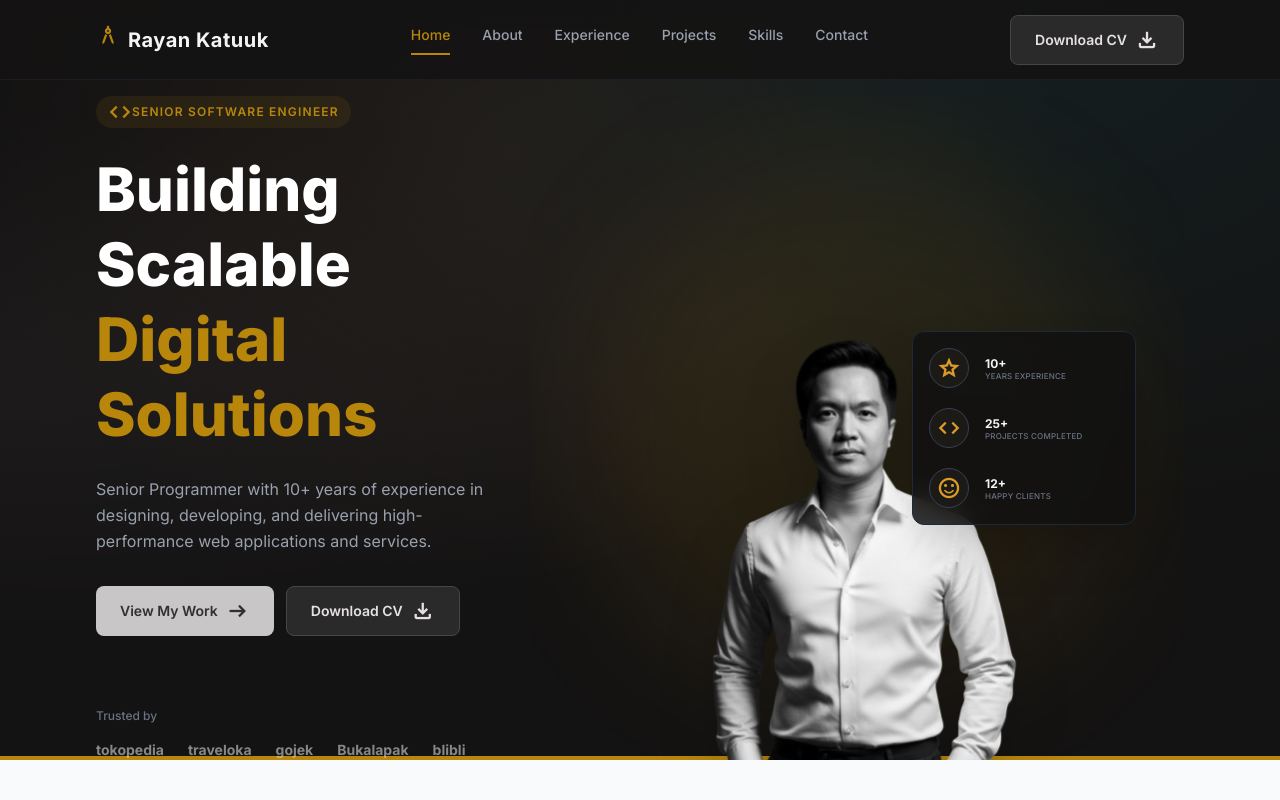
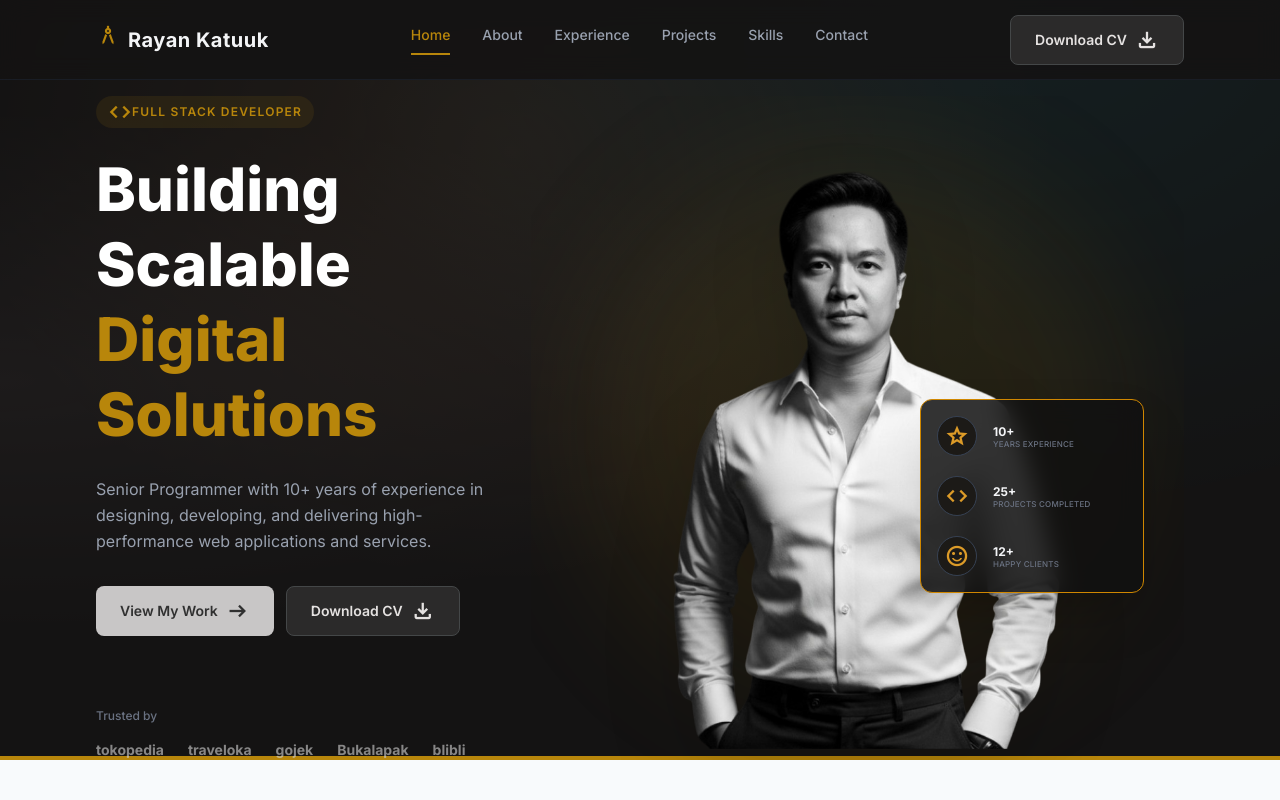
Before and after one commit to rayankatuuk/fullstack-fe, a Next.js app: page / in a window 1280 px wide. Shown: the top 800 px of the page. Built offline with nearby package versions, Linux system fonts and the light colour scheme.

Commit message:
feat: update Hero component styles and change availability label to Full Stack Developer

```diff
--- a/src/components/landing/Hero.tsx
+++ b/src/components/landing/Hero.tsx
@@ -81,13 +81,13 @@ export default function Hero({
         <div className="pointer-events-none absolute left-1/2 top-1/2 h-136 w-136 -translate-x-1/2 -translate-y-1/2 rounded-full bg-[#b8860b]/10 blur-3xl" />
 
         {/* Portrait Stage - full height, bottom-aligned */}
-        <div className="pointer-events-none absolute inset-0 flex items-end justify-center">
-          <div className="relative h-full w-full max-w-3xl">
+        <div className="pointer-events-none absolute inset-0 flex items-end justify-center pb-30">
+          <div className="relative h-full w-full max-w-4xl">
             <Image
               src="/images/rayan.png"
               alt="Profile Picture"
               fill
-              className="object-contain object-bottom drop-shadow-2xl lg:scale-100 xl:scale-110"
+              className="object-contain object-bottom drop-shadow-2xl lg:scale-100 xl:scale-140"
               sizes="42vw"
               priority
             />
@@ -95,7 +95,7 @@ export default function Hero({
         </div>
 
         {/* Stats Card - Positioned absolutely within desktop container */}
-        <div className="absolute right-6 top-1/2 -translate-y-1/2 z-20 w-56 rounded-xl border border-gray-800 bg-[#111111]/85 p-4 shadow-2xl backdrop-blur-md xl:right-12">
+        <div className="absolute right-6 top-100 -translate-y-1/2 z-20 w-56 rounded-xl border border-yellow-600 bg-[#111111]/85 p-4 shadow-2xl backdrop-blur-md xl:right-10">
           {site.hero.stats?.map((stat, idx) => (
             <div key={idx} className={idx === 0 ? "flex items-center gap-4" : "mt-5 flex items-center gap-4"}>
               <div className="flex h-10 w-10 shrink-0 items-center justify-center rounded-full border border-gray-700 bg-[#1c1a17] text-[#dc9b28]">
--- a/src/data/site.ts
+++ b/src/data/site.ts
@@ -21,7 +21,7 @@ export const site = {
   title: "Rayan Katuuk | Portfolio",
   description:
     "Senior Programmer with 10+ years of experience in designing, developing, and delivering high-performance web applications and services.",
-  availabilityLabel: "SENIOR SOFTWARE ENGINEER",
+  availabilityLabel: "FULL STACK DEVELOPER",
   navLinks: [
     { label: "Home", href: "/", isActive: true },
     { label: "About", href: "/#about" },
```
